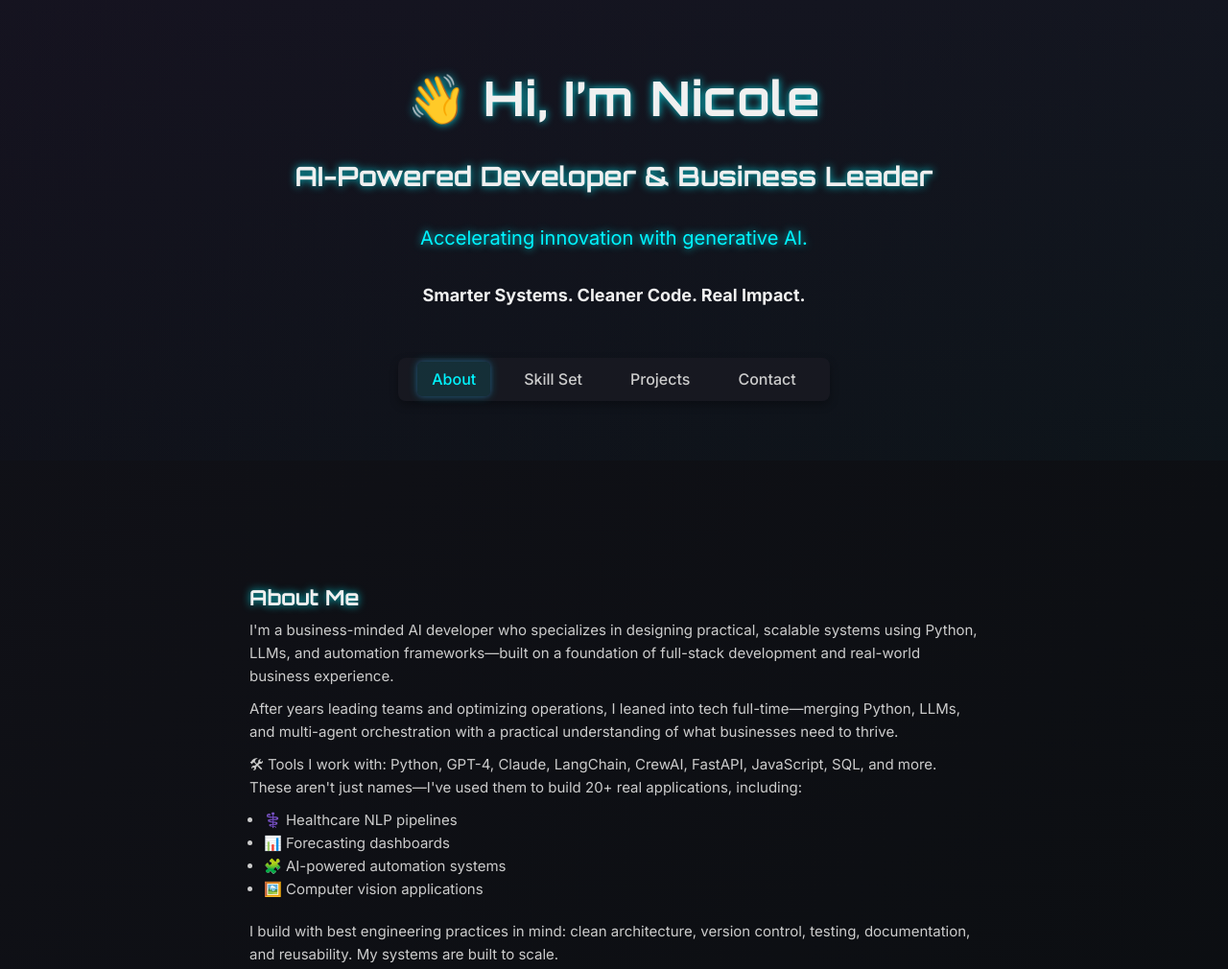
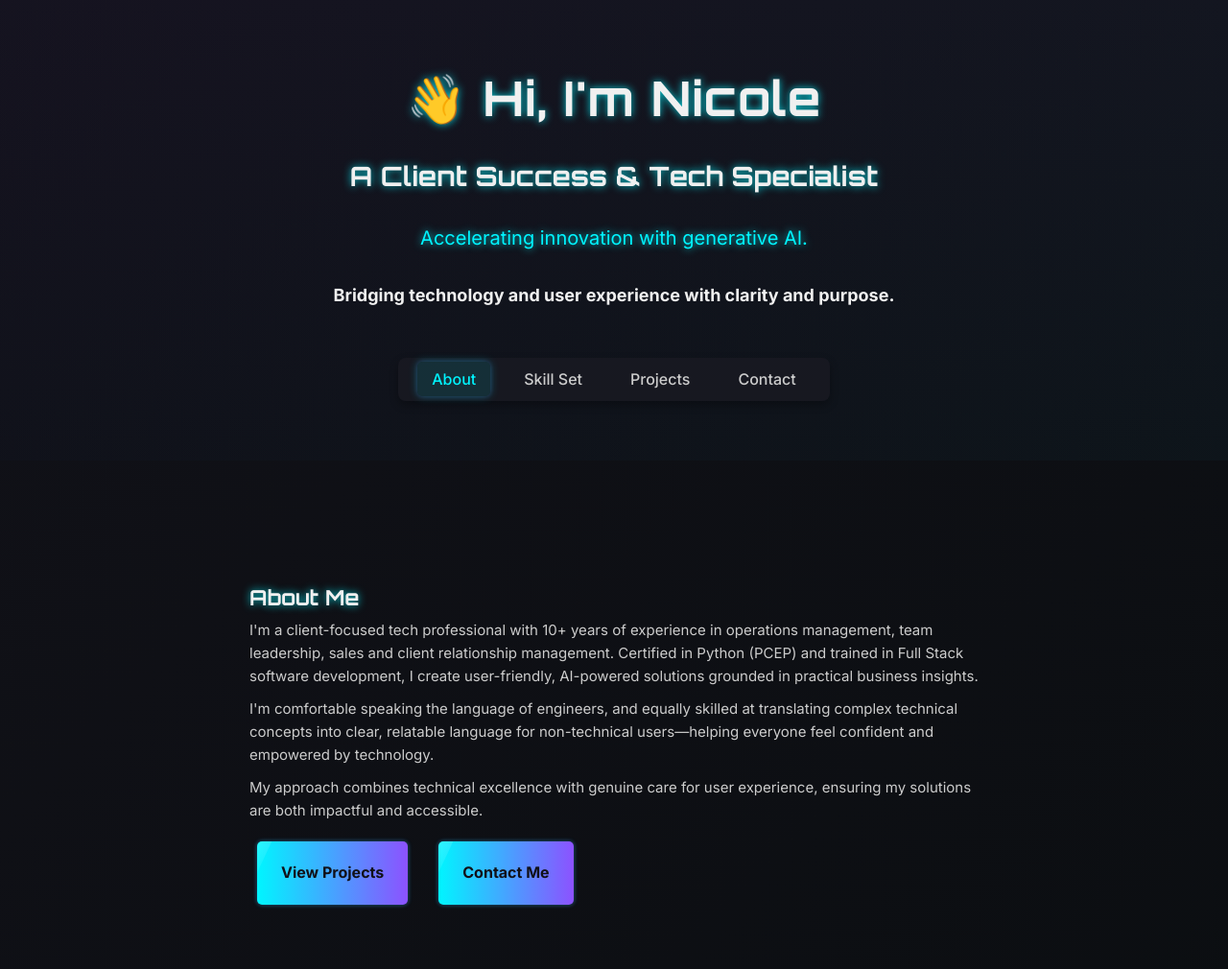
Before and after one commit to CodeQueenie/pro, a plain HTML site: page index.html in a window 1280 px wide. Shown: the top 1010 px of the page at 96% size. Drawn offline with Linux system fonts and the light colour scheme.

Commit message:
Update website

```diff
--- a/index.html
+++ b/index.html
@@ -15,14 +15,14 @@
 <body>
   <header class="hero-section">
     <div class="header-content">
-      <h1>👋 Hi, I’m Nicole</h1>
-      <h2>AI-Powered Developer & Business Leader</h2>
+      <h1>👋 Hi, I'm Nicole</h1>
+      <h2>A Client Success & Tech Specialist</h2>
       <p class="subtitle">
         <span class="text-glow-accent-1" id="typing-subtitle">
           Accelerating innovation with generative AI.
         </span>
       </p>
-      <p class="hero-tagline">Smarter Systems. Cleaner Code. Real Impact.</p>
+      <p class="hero-tagline">Bridging technology and user experience with clarity and purpose.</p>
     </div>
     <nav>
       <ul class="tabs">
@@ -42,23 +42,13 @@
           <div class="about-content">
             <h3>About Me</h3>
             <p>
-              I'm a business-minded AI developer who specializes in designing practical, scalable systems using Python, LLMs, and automation frameworks—built on a foundation of full-stack development and real-world business experience.
+              I'm a client-focused tech professional with 10+ years of experience in operations management, team leadership, sales and client relationship management. Certified in Python (PCEP) and trained in Full Stack software development, I create user-friendly, AI-powered solutions grounded in practical business insights.
             </p>
             <p>
-              After years leading teams and optimizing operations, I leaned into tech full-time—merging Python, LLMs, and multi-agent orchestration with a practical understanding of what businesses need to thrive.
+              I'm comfortable speaking the language of engineers, and equally skilled at translating complex technical concepts into clear, relatable language for non-technical users—helping everyone feel confident and empowered by technology.
             </p>
             <p>
-              🛠 Tools I work with: Python, GPT-4, Claude, LangChain, CrewAI, FastAPI, JavaScript, SQL, and more. These aren't just names—I've used them to build 20+ real applications, including:
-            </p>
-            <ul style="list-style-type: disc; padding-left: 1.5rem; margin-top: 1rem; margin-bottom: 2rem;">
-              <li>⚕️ Healthcare NLP pipelines</li>
-              <li>📊 Forecasting dashboards</li>
-              <li>🧩 AI-powered automation systems</li>
-              <li>🖼️ Computer vision applications</li>
-            </ul>
-
-            <p style="margin-top: 2rem;">
-              I build with best engineering practices in mind: clean architecture, version control, testing, documentation, and reusability. My systems are built to scale.
+              My approach combines technical excellence with genuine care for user experience, ensuring my solutions are both impactful and accessible.
             </p>
             <div class="quick-links spaced" style="margin-top: 2rem;">
               <a class="quick-link button-primary" href="#projects">View Projects</a>
```
